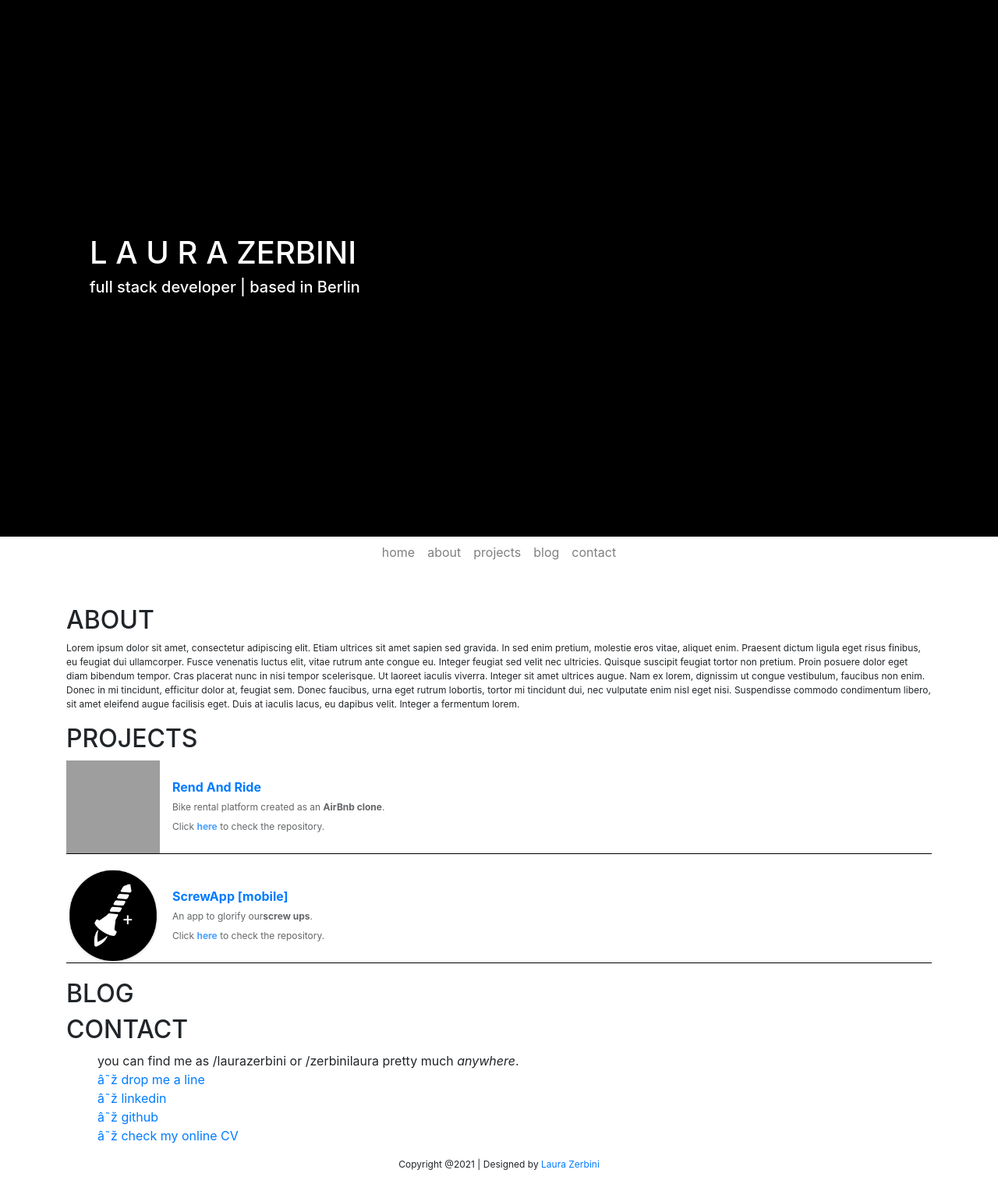
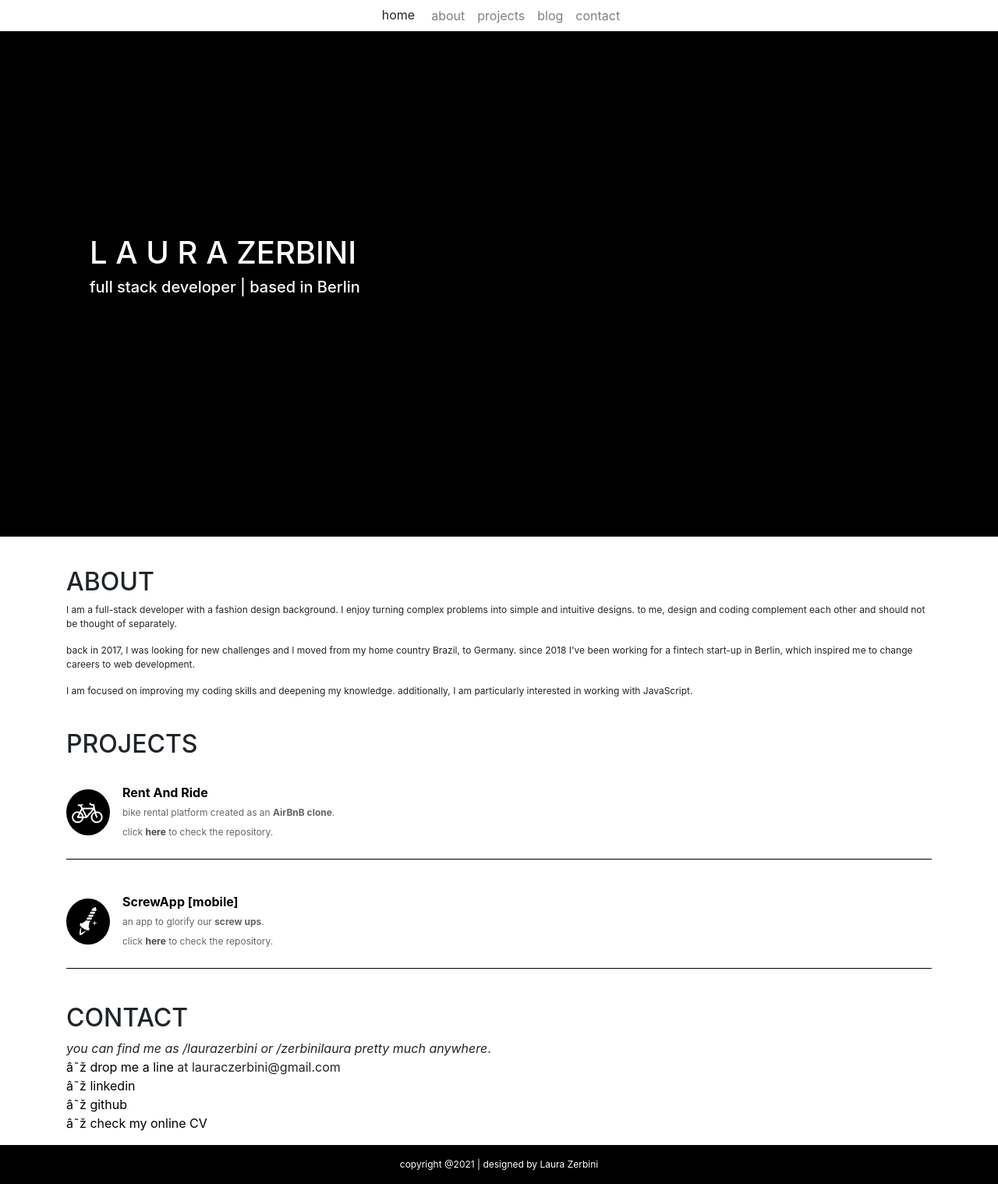
Before and after one commit to laurazerbini/lz-website, a PHP site: page / in a window 1280 px wide. Shown: the whole page at 78% size. Run offline with PHP 8.4, Linux system fonts and the light colour scheme; some libraries are stand-ins or nearby versions; grey boxes are pictures that could not be loaded.

Commit message:
second push

```diff
--- a/index.html
+++ b/index.html
@@ -1,16 +1,28 @@
 <!DOCTYPE html>
 <html>
 <head>
-  <title>LAURA ZERBINI | front end developer</title>
+  <title>LAURA ZERBINI</title>
   <link href="stylesheet/style.css" rel="stylesheet" style="text/css" >
 
   <link rel="stylesheet" href="https://stackpath.bootstrapcdn.com/bootstrap/4.5.2/css/bootstrap.min.css">
   <link rel="stylesheet" href="https://use.fontawesome.com/releases/v5.0.10/css/all.css">
+</head>
 
-
-</head>
 <body>
 
+  <!--navbar starts from here-->
+  <nav class="navbar nav-navbar fixed-top navbar-expand-lg navbar-light py-3 py-lg-0 px-lg-5 mb-5">
+    <div class="navbar-nav m-auto py-0 link-wrap">
+      <a href="#home" class="btn">home</a>
+      <a href="#about" class="nav-item nav-link">about</a>
+      <a href="#projects" class="nav-item nav-link">projects</a>
+      <a href="blog.html" class="nav-item nav-link">blog</a>
+      <a href="#contact" class="nav-item nav-link">contact</a>
+      <!-- <a href="#more" id="more" class="nav-item nav-link">more</a> -->
+    </div>
+  </nav>
+
+  <!--header // banner starts from here-->
   <div class="header">
     <div class="container">
       <h1>L A U R A ZERBINI</h1>
@@ -18,67 +30,72 @@
     </div>
   </div>
 
-  <nav class="style-navbar navbar navbar-expand-lg navbar-light py-3 py-lg-0 px-lg-5 mb-5">
-    <div class="navbar-nav m-auto py-0 link-wrap">
-      <a href="#home" class="nav-item nav-link">home</a>
-      <a href="#about" id="about" class="nav-item nav-link">about</a>
-      <a href="#projects" id="projects" class="nav-item nav-link">projects</a>
-      <a href="#blog" id="blog"  class="nav-item nav-link">blog</a>
-      <a href="#contact" id="contact" class="nav-item nav-link">contact</a>
-    </div>
-  </nav>
 
-
+  <!--content starts from here-->
   <div class="container">
     <div id ="home">
     </div>
 
+    <!--about starts from here-->
+    <br>
     <div id ="about">
       <h2> ABOUT </h2>
-    <p> Lorem ipsum dolor sit amet, consectetur adipiscing elit. Etiam ultrices sit amet sapien sed gravida. In sed enim pretium, molestie eros vitae, aliquet enim. Praesent dictum ligula eget risus finibus, eu feugiat dui ullamcorper. Fusce venenatis luctus elit, vitae rutrum ante congue eu. Integer feugiat sed velit nec ultricies. Quisque suscipit feugiat tortor non pretium. Proin posuere dolor eget diam bibendum tempor. Cras placerat nunc in nisi tempor scelerisque. Ut laoreet iaculis viverra. Integer sit amet ultrices augue. Nam ex lorem, dignissim ut congue vestibulum, faucibus non enim. Donec in mi tincidunt, efficitur dolor at, feugiat sem. Donec faucibus, urna eget rutrum lobortis, tortor mi tincidunt dui, nec vulputate enim nisl eget nisi. Suspendisse commodo condimentum libero, sit amet eleifend augue facilisis eget. Duis at iaculis lacus, eu dapibus velit. Integer a fermentum lorem.</p>
+      <p>
+        I am a full-stack developer with a fashion design background. I enjoy turning complex problems into simple and intuitive designs. to me, design and coding complement each other and should not be thought of separately.
+      </p>
+      <p>
+        back in 2017, I was looking for new challenges and I moved from my home country Brazil, to Germany. since 2018 I've been working for a fintech start-up in Berlin, which inspired me to change careers to web development.
+      </p>
+      <p>
+        I am focused on improving my coding skills and deepening my knowledge. additionally, I am particularly interested in working with JavaScript.
+      </p>
     </div>
 
+    <!--projects starts from here-->
+    <br>
     <div id ="projects">
       <h2> PROJECTS </h2>
         <div class="card-product">
-        <img src="https://raw.githubusercontent.com/lewagon/fullstack-images/master/uikit/skateboard.jpg" />
+          <img src="images/bike.png" />
           <div class="card-product-infos">
-          <a href="https://airbnb-rent-and-ride.herokuapp.com/"><h2>Rend And Ride</h2></a>
-          <p>Bike rental platform created as an <strong>AirBnb clone</strong>.</p>
-          <p>Click <a href="https://github.com/laurazerbini/rent-and-ride"><strong>here</strong></a> to check the repository.</p>
+            <a href="https://airbnb-rent-and-ride.herokuapp.com/" target="_blank" class="gen-link" ><h2>Rent And Ride</h2></a>
+            <p>bike rental platform created as an <strong>AirBnB clone</strong>.</p>
+            <p>click <a href="https://github.com/laurazerbini/rent-and-ride" target="_blank" class="gen-link"><strong>here</strong></a> to check the repository.</p>
           </div>
         </div>
 
         <div class="card-product">
-        <img src="../images/screw.png" />
+          <img src="images/screw.png" />
           <div class="card-product-infos">
-          <a href="https://screwapp.de/"><h2>ScrewApp [mobile]</h2></a>
-          <p>An app to glorify our<strong>screw ups</strong>.</p>
-          <p>Click <a href="https://github.com/laurazerbini/screwapp"><strong>here</strong></a> to check the repository.</p>
+            <a href="https://screwapp.de/" target="_blank" class="gen-link"><h2>ScrewApp [mobile]</h2></a>
+            <p>an app to glorify our <strong>screw ups</strong>.</p>
+            <p>click <a href="https://github.com/laurazerbini/screwapp" target="_blank" class="gen-link"><strong>here</strong></a> to check the repository.</p>
+          </div>
         </div>
     </div>
 
-    <div id ="blog">
-    <h2> BLOG </h2>
-    </div>
-
+    <!--contact starts from here-->
+    <br>
     <div id ="contact">
       <h2> CONTACT </h2>
-    <ul style="list-style-type:none;">
-      <li>you can find me as /laurazerbini or /zerbinilaura pretty much <em>anywhere</em>.</li>
-      <li><a href="mailto:email-to@gmail.com">☞ drop me a line</a></li>
-      <li><a href="https://www.linkedin.com/in/laurazerbini/">☞ linkedin</a></li>
-      <li><a href="https://github.com/laurazerbini">☞ github</a></li>
-      <li><a href="http://bit.ly/CV-2SDY1ac">☞ check my online CV</a></li>
+        <ul>
+          <li><em>you can find me as /laurazerbini or /zerbinilaura pretty much anywhere</em>.</li>
+          <!-- <li><a href="contact.html" class="nav-item nav-link">☞ drop me a line</a></li> -->
+          <li><a href="mailto:lauraczerbini@gmail.com" class="gen-link" >☞ drop me a line</a> at lauraczerbini@gmail.com</li>
+          <li><a href="https://www.linkedin.com/in/laurazerbini/" target="_blank" class="gen-link" >☞ linkedin</a></li>
+          <li><a href="https://github.com/laurazerbini" target="_blank" class="gen-link">☞ github</a></li>
+          <li><a href="http://bit.ly/lauraz_3qbTfNi" target="_blank" class="gen-link">☞ check my online CV</a></li>
         </ul>
+      </div>
     </div>
   </div>
 
   <!--footer starts from here-->
-  <footer class="footer">
-  <p class="text-center">Copyright @2021 | Designed by <a href="#">Laura Zerbini</a></p>
+  <div clear="clear">
+    <footer class="footer text-center">
+      <p class="text-center" >copyright @2021 | designed by Laura Zerbini</a></p>
     </footer>
-
+  </div>
 
 </body>
 </html>
--- a/stylesheet/style.css
+++ b/stylesheet/style.css
@@ -25,15 +25,37 @@ p {
   font-size: 9pt;
 }
 
+ul {
+    list-style: none;
+    padding-left: 0;
+}
+
+ul li a {
+  text-decoration: none;
+}
+
 .header {
   padding: 100px;
   padding-top: 300px;
   padding-bottom: 300px;
+  margin-bottom: 15px;
   text-align: left;
   background: black;
   color: white;
   font-size: 30px;
 }
+
+.sub-header {
+  padding: 100px;
+  text-align: left;
+  background: black;
+  color: white;
+  font-size: 30px;
+}
+
+/*.gen-link {
+  text-decoration: none;
+}*/
 
 /*navbar*/
 
@@ -43,6 +65,17 @@ p {
 }
 
 .nav-item {
+}
+
+/*footer*/
+
+.footer {
+  background:  black;
+  color: white;
+  height: 50px;
+  width:  100%;
+  line-height: 50px;
+  margin-top: auto;
 }
 
 /*card*/
@@ -58,8 +91,9 @@ p {
 }
 
 .card-product img {
-  height: 100%;
-  width: 120px;
+  height: 50%;
+  width: 56px;
+  border-radius: 50%;
   object-fit: cover;
 }
 
@@ -80,3 +114,16 @@ p {
 .card-product .card-product-infos {
   padding: 16px;
 }
+
+/*button*/
+
+.gen-link {
+ color: black;
+ text-decoration: none;
+
+}
+
+.gen-link:hover {
+ color: red;
+ text-decoration: none;
+}
```
Also changed, not shown: blog.html (added, +61 -0 lines), contact.html (added, +31 -0 lines), images/bike.png (added), images/screw.png, 2 other files. Lines whose indentation alone changed are shown as unchanged.
